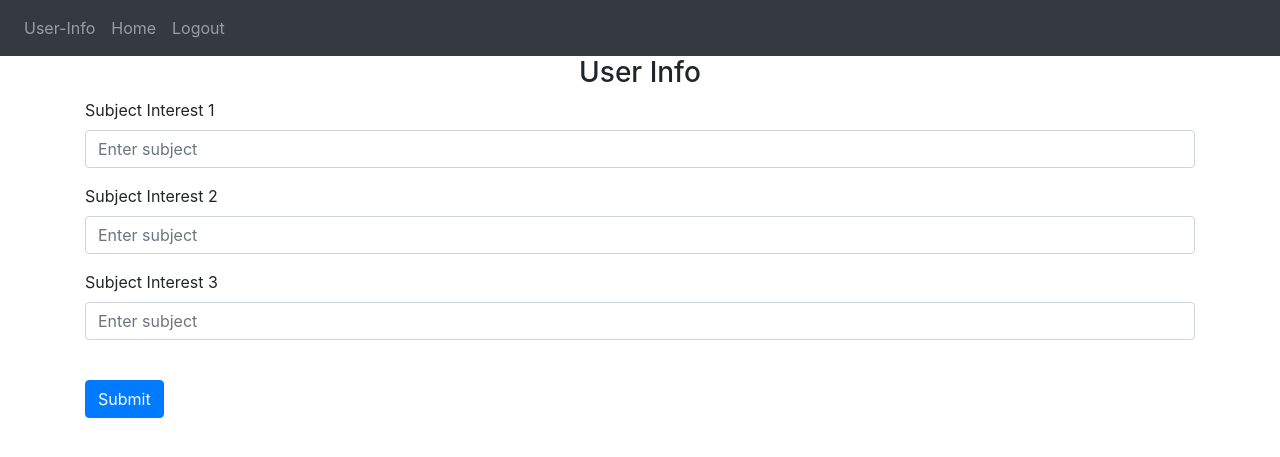
After one commit to GordonChen19/FindMyCollege, a Flask app: page /user-info in a window 1280 px wide. The commit adds this page. Shown: the top 457 px of the page. Run offline with Flask 2, Linux system fonts and the light colour scheme; a user stored in the database is signed in; some libraries are stand-ins or nearby versions.

Commit message:
Fuck this

```diff
--- a/Website/templates/base.html
+++ b/Website/templates/base.html
@@ -30,6 +30,7 @@
       <div class="collapse navbar-collapse" id="navbar">
         <div class="navbar-nav">
           {% if user.is_authenticated %}
+          <a class="nav-item nav-link" id="userInfo" href="/user-info">User-Info</a>
           <a class="nav-item nav-link" id="home" href="/">Home</a>
           <a class="nav-item nav-link" id="logout" href="/logout">Logout</a>
           {% else %}
--- /dev/null
+++ b/Website/templates/user_info.html
@@ -0,0 +1,42 @@
+{% extends "base.html" %} {% block title %}Login{% endblock %} {% block content
+    %}
+    <form method="POST">
+      <h3 align="center">User Info</h3>
+      <div class="form-group">
+        <label for="subject1">Subject Interest 1</label>
+        <input
+          type="subjectInterest"
+          class="form-control"
+          id="subject1"
+          name="subject1"
+          placeholder="Enter subject"
+        />
+      </div>
+
+      <div class="form-group">
+        <label for="subject2">Subject Interest 2</label>
+        <input
+          type="subjectInterest"
+          class="form-control"
+          id="subject2"
+          name="subject2"
+          placeholder="Enter subject"
+        />
+      </div>
+
+      <div class="form-group">
+        <label for="subject3">Subject Interest 3</label>
+        <input
+          type="subjectInterest"
+          class="form-control"
+          id="subject3"
+          name="subject3"
+          placeholder="Enter subject"
+        />
+      </div>
+
+      <br />
+      <button type="submit" class="btn btn-primary">Submit</button>
+    </form>
+
+    {% endblock %}
--- a/Website/views.py
+++ b/Website/views.py
@@ -1,8 +1,12 @@
 from flask import Blueprint, render_template, request, flash, jsonify
 from flask_login import login_required, current_user
-from .models import Note
+from .models import *
 from . import db
 import json
+import sqlite3 as sql
+
+conn=sql.connect('database.db')
+c=conn.cursor()
 
 views = Blueprint('views', __name__)
 
@@ -35,3 +39,26 @@ def delete_note():
             db.session.commit()
 
     return jsonify({})
+
+@views.route('/user-info',methods=['POST','GET'])
+@login_required
+def add_info():
+    if request.method == 'POST':
+        subject1=request.form.get('subject1')
+        subject2=request.form.get('subject2')
+        subject3=request.form.get('subject3')
+        subject_interests=Subject_interests(subject1=subject1,subject2=subject2,subject3=subject3,user_id=current_user.id)
+        db.session.add(subject_interests)
+        db.session.commit()
+
+        # curriculum=request.form.get('curriculum')
+        # if curriculum=='ALevel':
+        #     alevel_score=request.form.get('ALevel') #Need to put multiple fields together
+        #     new_entry=Qualification(curriculum=curriculum,alevel_score=alevel_score,user_id=current_user.id)
+        # elif curriculum=='Polytechnic':
+        #     polytechnic_score=request.form.get('Polytechnic')
+        #     new_entry=Qualification(curriculum=curriculum,polytechnic_score=polytechnic_score,user_id=current_user.id)
+        # db.session.add(new_entry)
+        # db.session.commit()
+
+    return render_template("user_info.html", user=current_user)
```
Also changed, not shown: database.db (added), instance/database.db, 1 other file.
